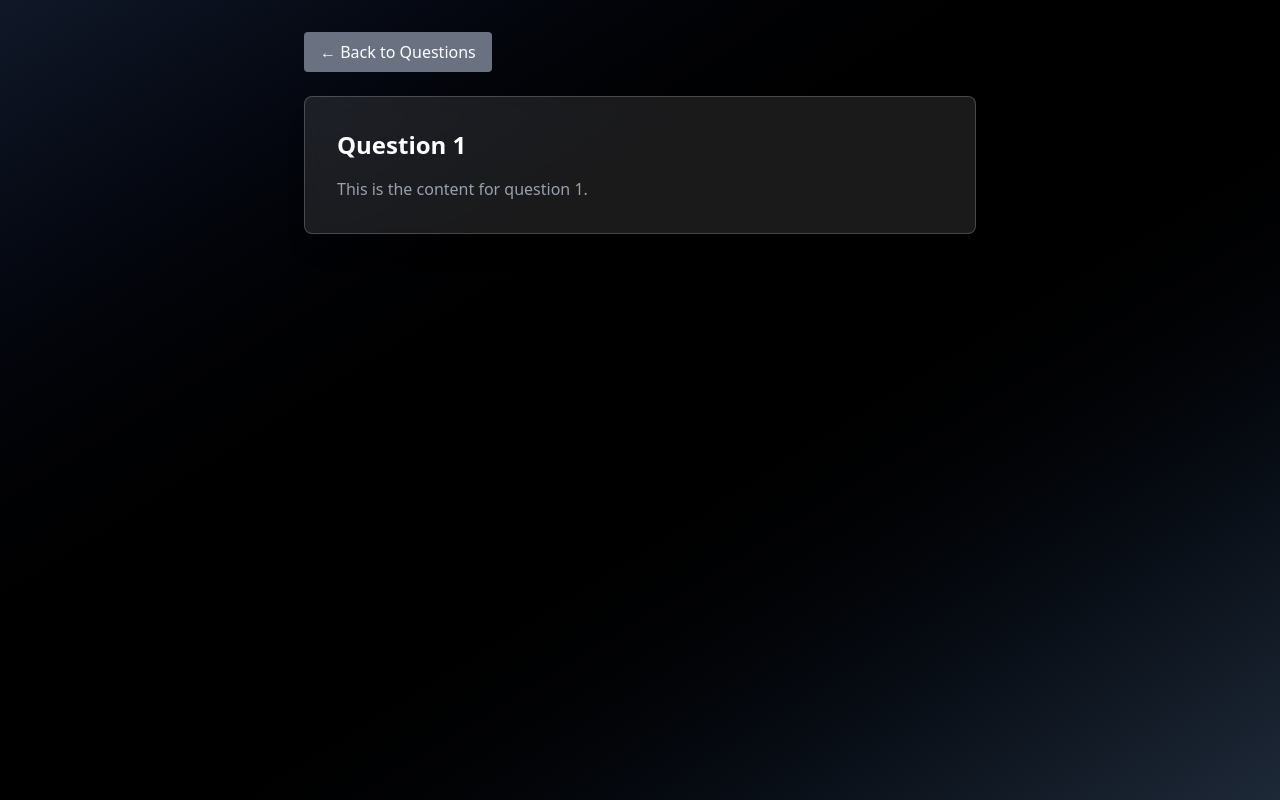
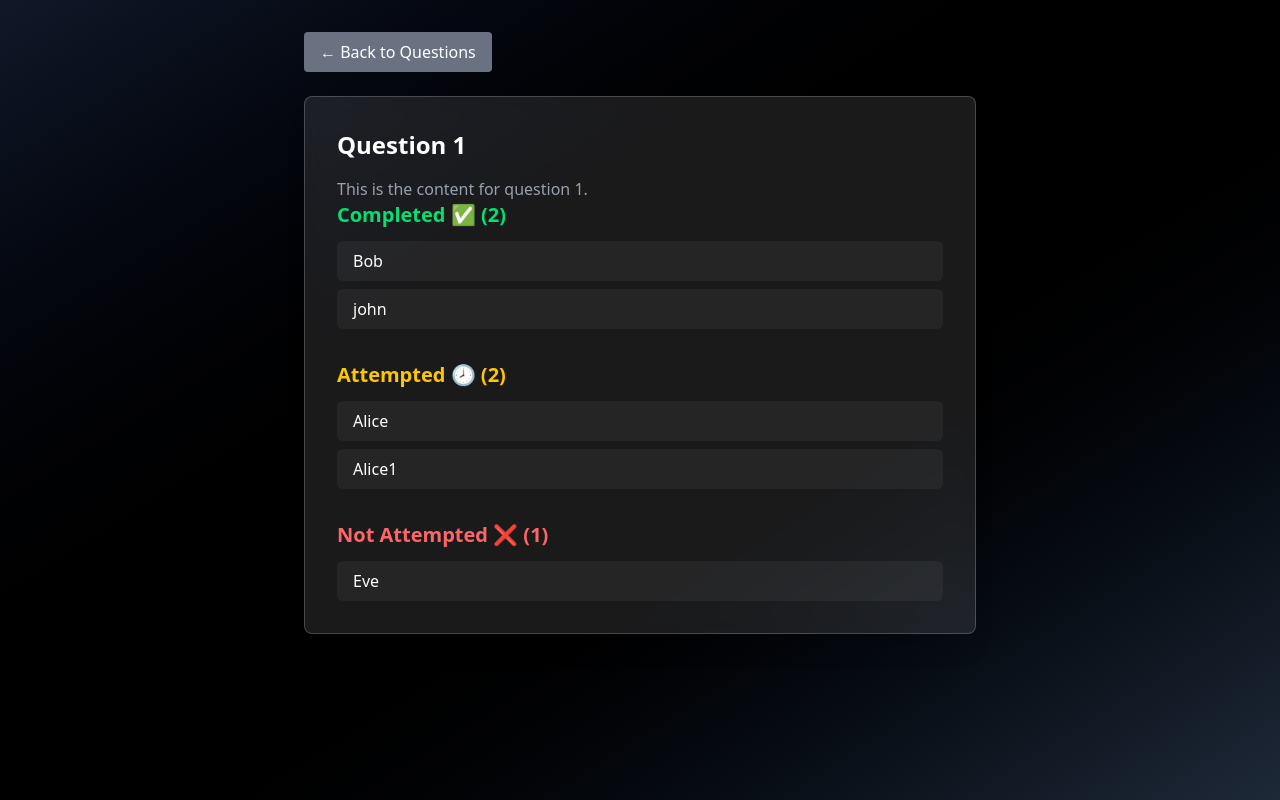
Before and after one commit to Aaron-53/ProgressTracker, a React (Vite) app in the folder frontend/: page /question/1 in a window 1280 px wide. Built offline with nearby package versions, Linux system fonts and the light colour scheme.

Commit message:
Page for displaying questions' progress

```diff
--- a/frontend/src/App.jsx
+++ b/frontend/src/App.jsx
@@ -6,7 +6,7 @@ import './App.css'
 function App() {
   return (
     <Router>
-      <div className="h-screen w-screen bg-gradient-to-br from-gray-900 via-black to-gray-800 m-0 p-0 overflow-hidden">
+      <div className="min-h-screen w-screen bg-gradient-to-br from-gray-900 via-black to-gray-800 m-0 p-0 overflow-visible">
         <Routes>
           <Route path="/" element={<Navigate to="/questions" replace />} />
           <Route path="/questions" element={<Questions />} />
--- a/frontend/src/components/Question.jsx
+++ b/frontend/src/components/Question.jsx
@@ -1,8 +1,75 @@
 import { useParams, useNavigate } from 'react-router-dom'
+import { useState } from 'react'
+
+const userProgress = {
+    completed:[
+      {
+        name: "Bob",
+        solution:`function findLongestSubstring(s) {
+  let maxLength = 0;
+  let start = 0;
+  let seen = new Map();
+
+  for (let end = 0; end < s.length; end++) {
+    let char = s[end];
+    if (seen.has(char) && seen.get(char) >= start) {
+      start = seen.get(char) + 1;
+    }
+    seen.set(char, end);
+    maxLength = Math.max(maxLength, end - start + 1);
+  }
+
+  return maxLength;
+})`,
+        timeTaken: "10 mins",
+        timeComplexity: "O(1)",
+        spaceComplexity: "O(1)"
+
+      },
+       {
+        name: "john",
+        solution:`printf("their code")`,
+        timeTaken: "10 mins",
+        timeComplexity: "O(1)",
+        spaceComplexity: "O(1)"
+
+      }
+
+    ],
+    attempted: [
+      {
+        name: "Alice",
+      currentSolution: `printf("Partial code");`,
+      testCasesPassed: 3,
+      },
+      {
+        name: "Alice1",
+      currentSolution: `printf("Partial code");`,
+      testCasesPassed: 7,
+      }
+    ],
+     notAttempted: [
+      { name: "Eve" }
+    ]
+
+  }
 
 function Question() {
   const { id } = useParams()
   const navigate = useNavigate()
+
+  const [expandedCompleted, setExpandedCompleted] = useState(null)
+  const [expandedAttempted, setExpandedAttempted] = useState(null)
+
+  const toggleCompleted = (name) => {
+    setExpandedCompleted(expandedCompleted === name ? null : name)
+  }
+
+  const toggleAttempted = (name) => {
+    setExpandedAttempted(expandedAttempted === name ? null : name)
+  }
+
+
 
   return (
     <div className="container mx-auto p-8">
@@ -22,6 +89,72 @@ function Question() {
           <div className="text-gray-400">
             <p>This is the content for question {id}.</p>
           </div>
+           <div className="mb-8">
+            <h2 className="text-xl font-semibold mb-3 text-green-400">
+              Completed ✅ ({userProgress.completed.length})
+            </h2>
+            <ul className="space-y-2">
+              {userProgress.completed.map(({ name, solution, timeTaken, timeComplexity, spaceComplexity }) => (
+                <li key={name}>
+                  <button
+                    className="text-left w-full hover:underline border-white rounded-md px-3 py-2 bg-white/5 hover:bg-white/10 text-white pl-4"
+                    onClick={() => toggleCompleted(name)}
+                  >
+                    {name}
+                  </button>
+                  {expandedCompleted === name && (
+                    <div className="mt-2 p-4 bg-white/10 rounded text-sm whitespace-pre-wrap font-mono text-white">
+                      <p><strong>Solution:</strong></p>
+                      <pre className='pl-2'>{solution}</pre>
+                      <p><strong>Time Taken:</strong> {timeTaken}</p>
+                      <p><strong>Time Complexity:</strong> {timeComplexity}</p>
+                      <p><strong>Space Complexity:</strong> {spaceComplexity}</p>
+                    </div>
+                  )}
+                </li>
+              ))}
+            </ul>
+          </div>
+
+
+          <div className="mb-8">
+            <h2 className="text-xl font-semibold mb-3 text-yellow-400">
+              Attempted 🕗 ({userProgress.attempted.length})
+            </h2>
+            <ul className="space-y-2">
+              {userProgress.attempted.map(({ name, currentSolution, testCasesPassed }) => (
+                <li key={name}>
+                  <button
+                    className="text-left w-full hover:underline border-white rounded-md px-3 py-2 bg-white/5 hover:bg-white/10 text-white pl-4"
+                    onClick={() => toggleAttempted(name)}
+                  >
+                    {name}
+                  </button>
+                  {expandedAttempted === name && (
+                    <div className="mt-2 p-4 bg-white/10 rounded text-sm whitespace-pre-wrap font-mono text-white">
+                      <p><strong>Current Solution:</strong></p>
+                      <pre className='pl-2'>{currentSolution}</pre>
+                      <p><strong>Test Cases Passed:</strong> {testCasesPassed}</p>
+                    </div>
+                  )}
+                </li>
+              ))}
+            </ul>
+          </div>
+
+          <div>
+            <h2 className="text-xl font-semibold mb-3 text-red-400">
+              Not Attempted ❌ ({userProgress.notAttempted.length})
+            </h2>
+            <ul className="text-left w-full border-white rounded-md px-3 py-2 bg-white/5 hover:bg-white/10 text-white pl-4">
+              {userProgress.notAttempted.map(({ name }) => (
+                <li key={name}>{name}</li>
+              ))}
+            </ul>
+          </div>
+
+
+
         </div>
       </div>
     </div>
```
